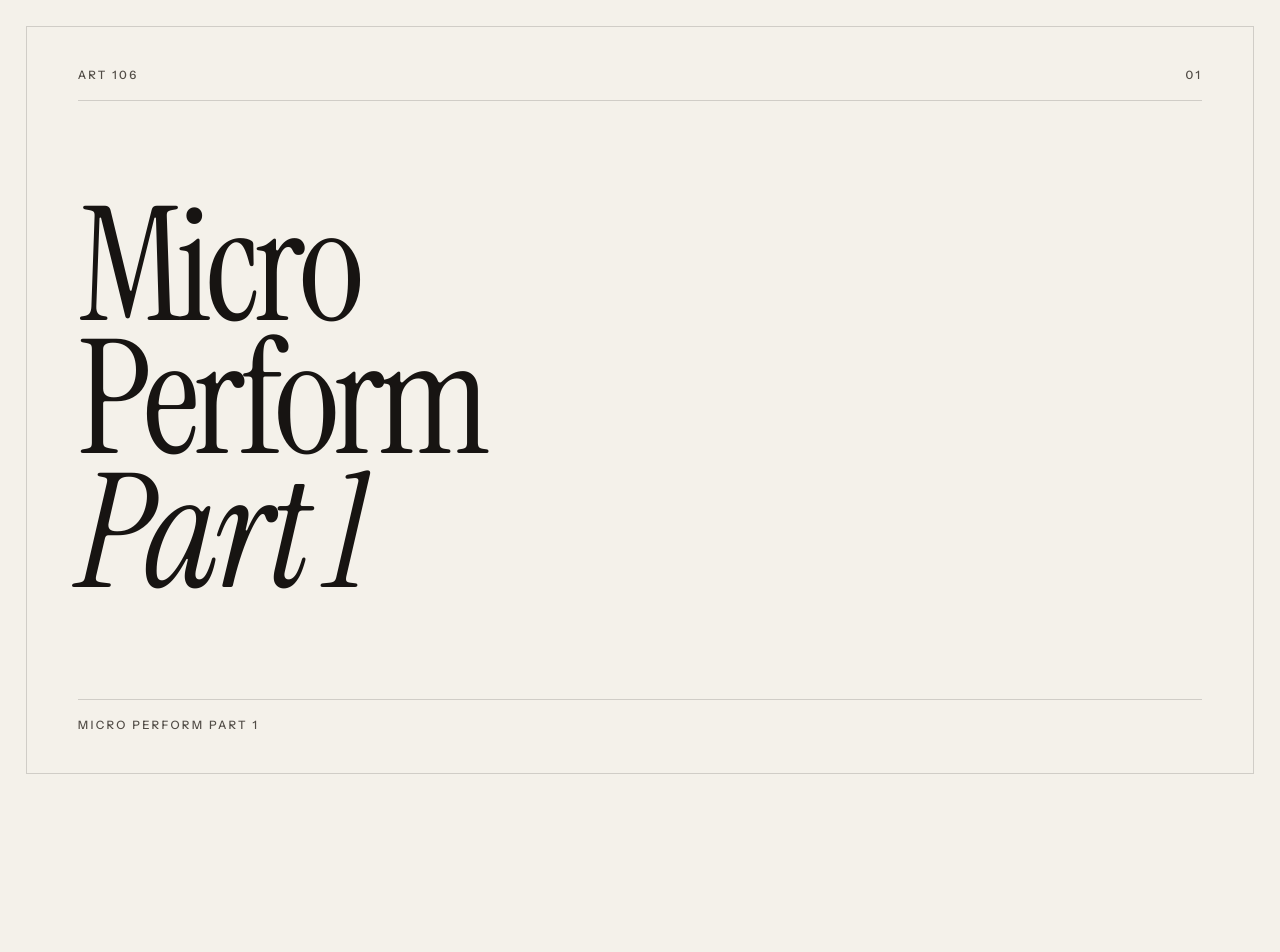
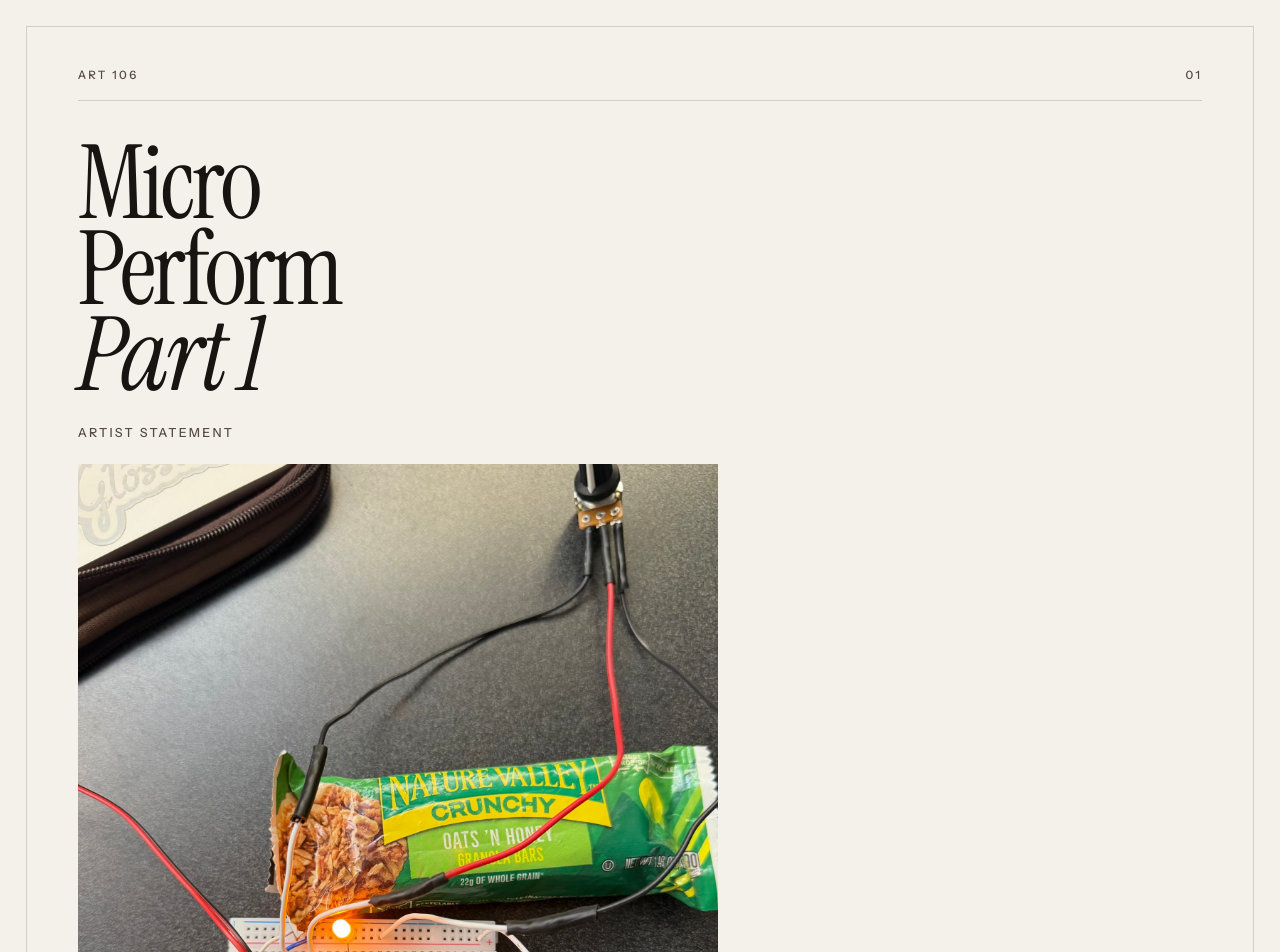
Before and after one commit to Sarahw709/Art-106-micro-perform-part1, a plain HTML site: page index.html in a window 1280 px wide. Shown: the top 952 px of the page. Before the commit the page ends 800 px from the top, so only its background shows below. Drawn offline with Linux system fonts and the light colour scheme.

Commit message:
Place the statement, photo, and videos under the title.
The page now reads title, artist statement, the setup photo, then the three performance clips in order.

Co-authored-by: Sarahw709 <Sarahw709@users.noreply.github.com>

```diff
--- a/index.html
+++ b/index.html
@@ -115,9 +115,11 @@
     }
 
     main {
-      display: grid;
-      align-content: center;
-      padding: clamp(2rem, 6vh, 4.5rem) 0;
+      display: flex;
+      flex-direction: column;
+      align-items: flex-start;
+      gap: clamp(1.35rem, 3vh, 2rem);
+      padding: clamp(1.75rem, 5vh, 3.25rem) 0 clamp(1.25rem, 3vh, 2rem);
     }
 
     h1 {
@@ -125,7 +127,7 @@
       max-width: 8ch;
       font-family: var(--serif);
       font-weight: 400;
-      font-size: clamp(4.6rem, 12.4vw, 10.5rem);
+      font-size: clamp(3.6rem, 8vw, 7rem);
       line-height: 0.84;
       letter-spacing: -0.035em;
     }
@@ -139,6 +141,35 @@
       font-style: italic;
       font-weight: 400;
       letter-spacing: -0.03em;
+    }
+
+    h2 {
+      margin: 0.15rem 0 0;
+      font-family: var(--sans);
+      font-size: 0.78rem;
+      font-weight: 500;
+      letter-spacing: 0.18em;
+      text-transform: uppercase;
+      color: var(--quiet);
+    }
+
+    .still,
+    video {
+      display: block;
+      width: min(100%, 40rem);
+      height: auto;
+      margin: 0;
+      background: #171412;
+    }
+
+    .still {
+      background: transparent;
+    }
+
+    .still img {
+      display: block;
+      width: 100%;
+      height: auto;
     }
 
     @media (max-width: 640px) {
@@ -177,6 +208,13 @@
           <span>Perform</span>
           <em>Part 1</em>
         </h1>
+        <h2>Artist statement</h2>
+        <figure class="still">
+          <img src="media/micro-perform.jpg" width="1800" height="2400" alt="Raspberry Pi Pico on a breadboard with two lit orange LEDs, wired to a Nature Valley Crunchy oats and honey granola bar.">
+        </figure>
+        <video controls playsinline preload="metadata" width="1174" height="1918" src="media/Adobe%20Express%20-%20microperformpart1.mp4" aria-label="Micro Perform Part 1"></video>
+        <video controls playsinline preload="metadata" width="3840" height="2160" src="media/closeup-compressed%20(1).mp4" aria-label="Closeup"></video>
+        <video controls playsinline preload="metadata" width="2160" height="3840" src="media/beatit-compressed%20(1).mp4" aria-label="Beat it"></video>
       </main>
       <footer class="bar">
         <p>Micro Perform Part 1</p>
```
Also changed, not shown: media/micro-perform.jpg (added).
